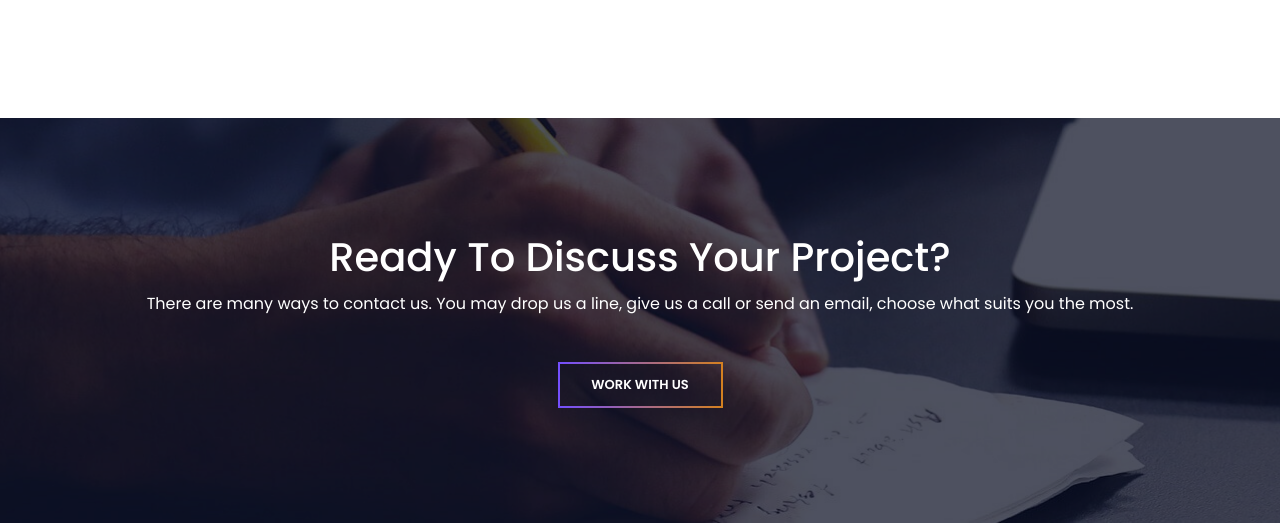
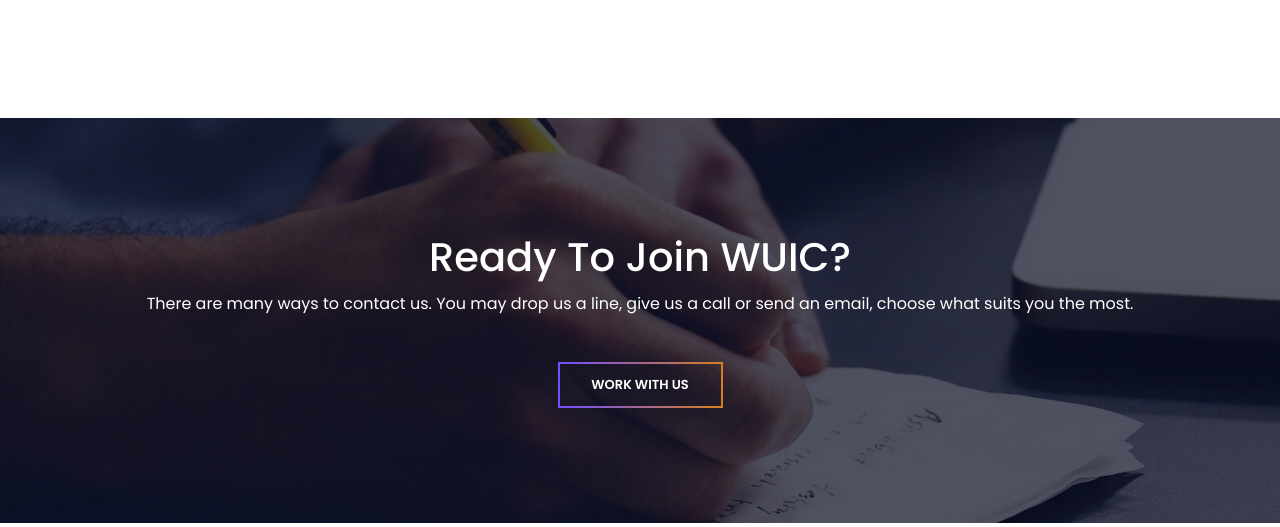
Before and after one commit to tumtpk/wuic, a CodeIgniter app: page /wuic/ in a window 1280 px wide. Shown: the part 1391-1918 px from the top of the page. Run offline with CodeIgniter, Linux system fonts and the light colour scheme; style sheets or scripts are compiled from the project's sources; some libraries are stand-ins or nearby versions.

Commit message:
Home :smile:

```diff
--- a/application/views/page/content.php
+++ b/application/views/page/content.php
@@ -124,7 +124,7 @@
             <div class="container">
                 <div class="project_inner">
                     <div class="center_title">
-                        <h2>Ready To Discuss Your Project? </h2>
+                        <h2>Ready To Join WUIC? </h2>
                         <p>There are many ways to contact us. You may drop us a line, give us a call or send an email, choose what suits you the most.</p>
                     </div>
                     <a class="tp_btn" href="#">WORK WITH US</a>
```
